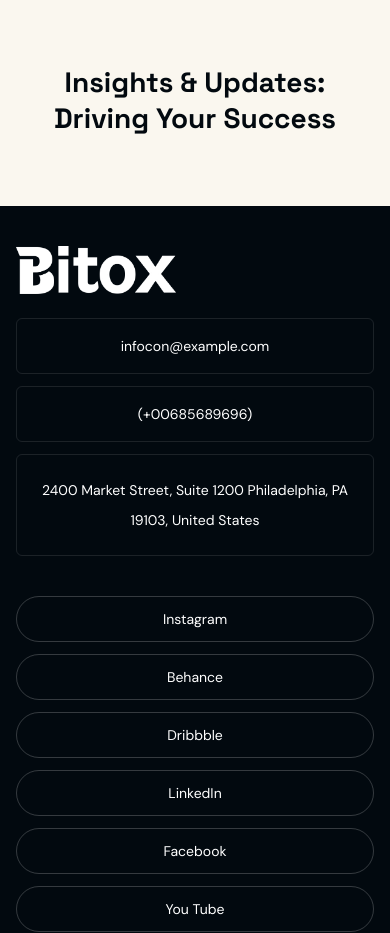
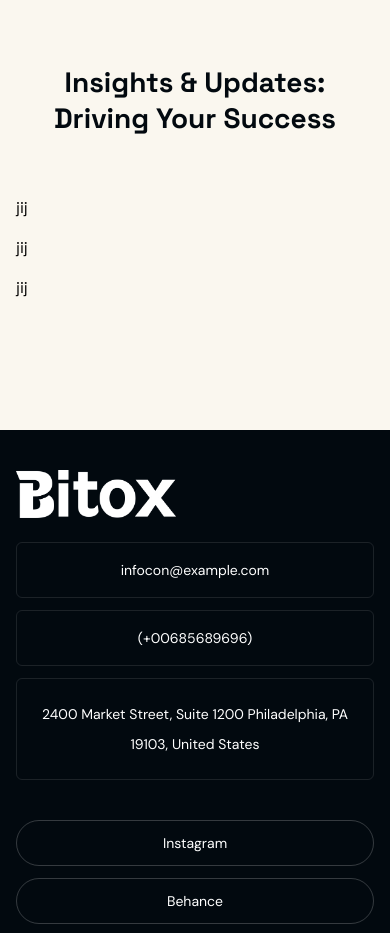
Before and after one commit to Mostofa-zaman/bitox-business-consulting-website, a Next.js app: page / in a window 390 px wide. Shown: the part 10820-11753 px from the top of the page. Built offline with nearby package versions, Linux system fonts and the light colour scheme.

Commit message:
feat(blogSectionHO): add responsive blog grid with data

```diff
--- a/src/components/homeOne/BlogSectionHO.jsx
+++ b/src/components/homeOne/BlogSectionHO.jsx
@@ -12,7 +12,15 @@ const BlogSectionHO = () => {
         <h2 className="max-w-[800px] text-center mx-auto font-bold text-primary headingTwo">
           Insights & Updates: Driving Your Success
         </h2>
-
+           <div className="py-[60px]">
+          <Responsive.Grid cols={{ base: 1, lg: 3 }} gap="lg">
+            {allBlogData.slice(0, 3).map((item) => {
+              return (
+            <h1>jij</h1>
+              );
+            })}
+          </Responsive.Grid>
+        </div>
 
       </Container>
     </section>
```
